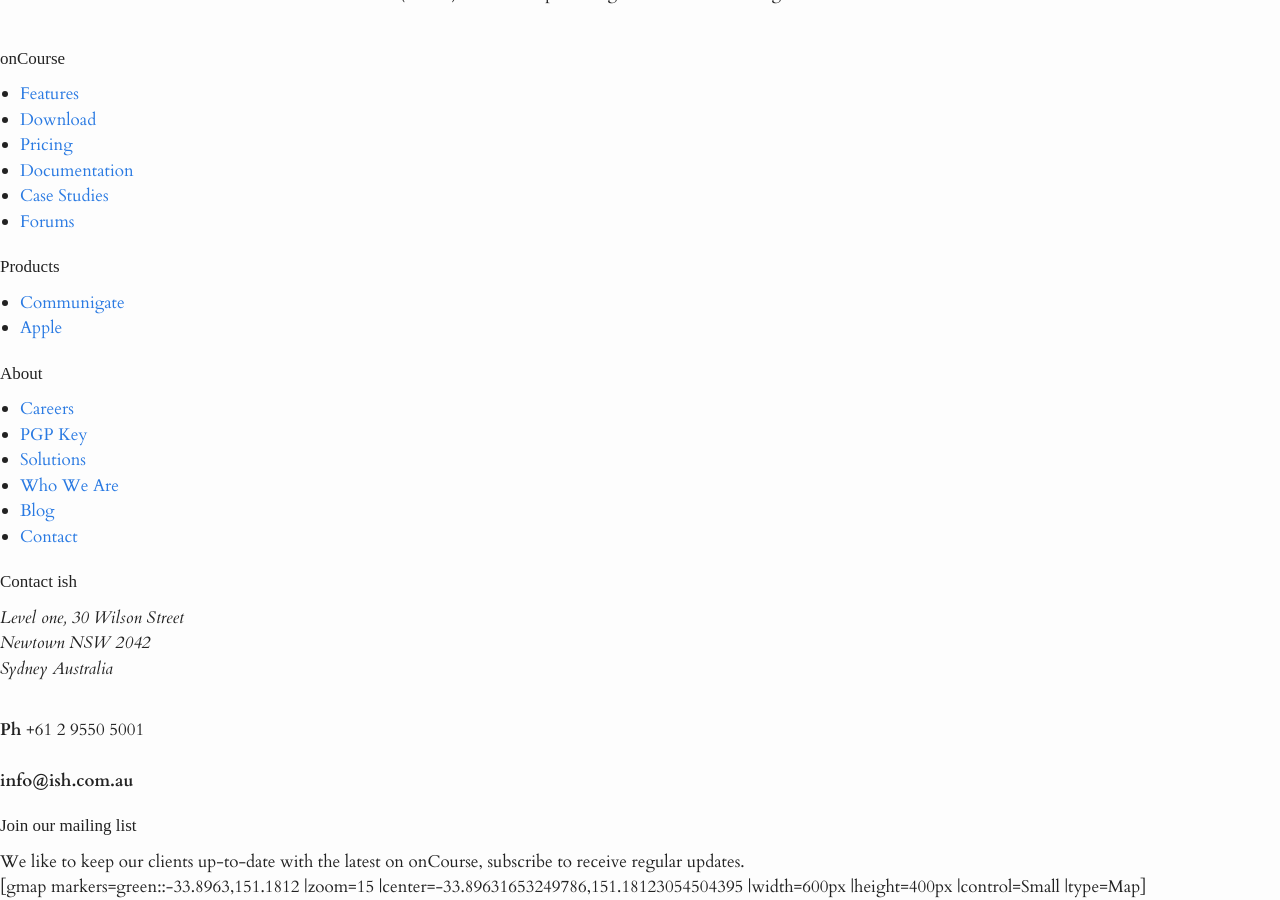
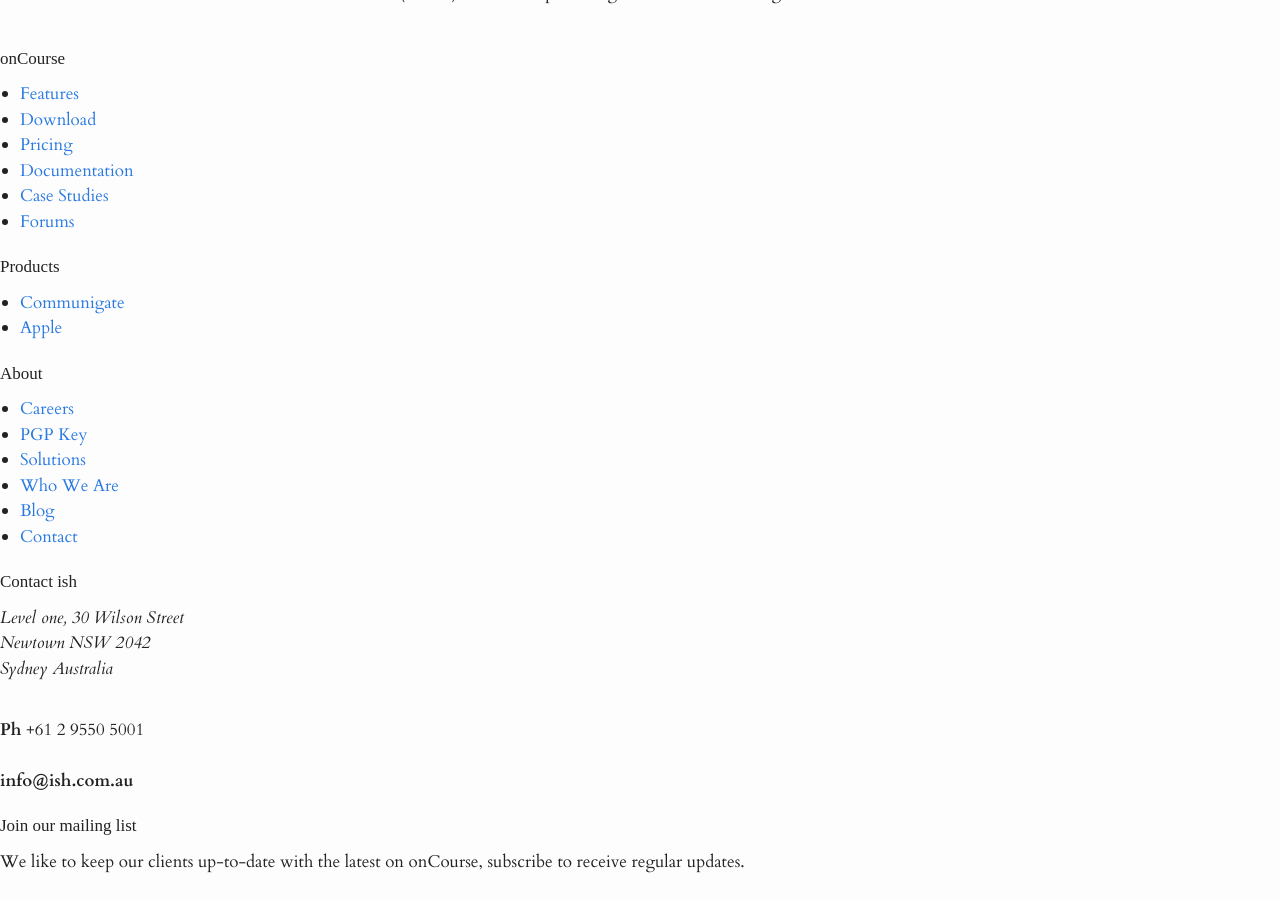
Before and after one commit to stephenmcilwaine/website, a Jekyll site: the page built from about/contact.md, in a window 1280 px wide and 900 px high, scrolled down 1088 px. Built offline with Jekyll 4.4.1, drawn with Linux system fonts in a browser that asks for light colours; some web fonts are replaced; after the commit the page ends 1962 px from its top, so only the background shows below that.

Commit message:
Remove old placeholder text from drupal

```diff
--- a/_includes/map.html
+++ b/_includes/map.html
@@ -18,6 +18,3 @@
   }
 </script>
 <script src="https://maps.googleapis.com/maps/api/js?callback=initMap" async defer></script>
-
-
-[gmap markers=green::-33.8963,151.1812 |zoom=15 |center=-33.89631653249786,151.18123054504395 |width=600px |height=400px |control=Small |type=Map]
```
